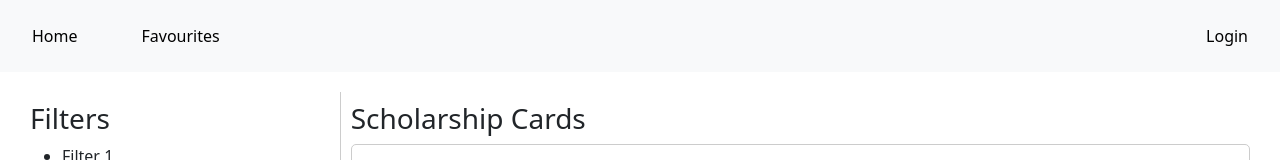
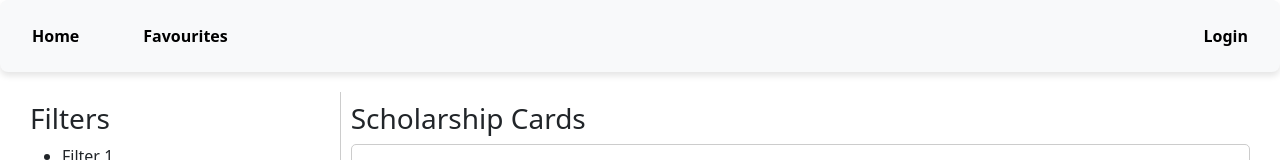
Before and after one commit to Asahu25/Scholarship-Finder, a React (Vite) app in the folder scholarship-finder/: page /home in a window 1280 px wide. Shown: the top 160 px of the page. Built offline with nearby package versions, Linux system fonts and the light colour scheme.

Commit message:
Update navBar.css

```diff
--- a/scholarship-finder/src/Styles/navBar.css
+++ b/scholarship-finder/src/Styles/navBar.css
@@ -3,6 +3,13 @@
     justify-content: space-between;
     padding: 1rem; /* Reduced padding for smaller navbar */
     background-color: #f8f9fa;
+    border-radius: 8px; /* Rounded corners */
+    box-shadow: 0 4px 6px rgba(0, 0, 0, 0.1); /* Subtle shadow */
+    transition: background-color 0.3s ease; /* Smooth transition for background color */
+}
+
+.navbar:hover {
+    background-color: #e9ecef; /* Slightly darker background on hover */
 }
 
 .navbar-left,
@@ -14,6 +21,12 @@
 .navbar-link {
     text-decoration: none;
     color: #000;
+    font-weight: 500; /* Modern font weight */
+    transition: color 0.3s ease; /* Smooth transition for color */
+}
+
+.navbar-link:hover {
+    color: #007bff; /* Blue color on hover */
 }
 
 .navbar-button {
@@ -25,10 +38,13 @@
     text-decoration: none;
     padding: 0.5rem 1rem; /* Ensure consistent button size */
     box-sizing: border-box;
+    font-weight: 600; /* Slightly bolder text */
+    transition: background-color 0.3s ease, color 0.3s ease; /* Smooth transitions */
 }
 
 .navbar-button:hover {
     background-color: #e0e0e0;
     border-radius: 6px;
     box-sizing: border-box;
+    color: #007bff; /* Blue text on hover */
 }
```
